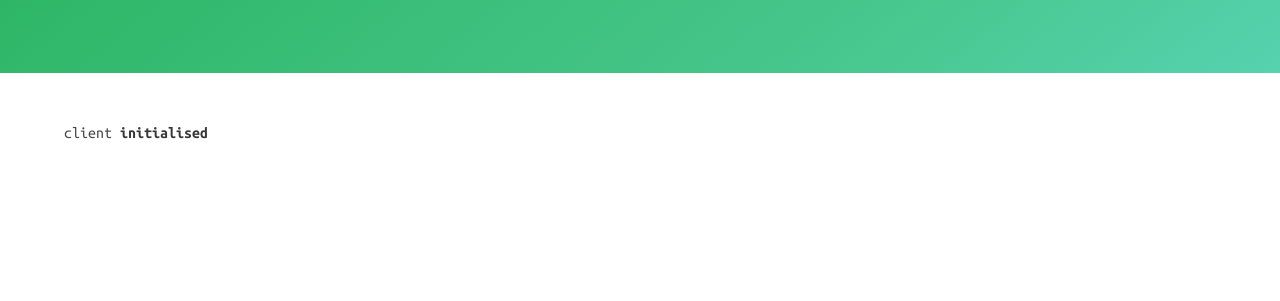
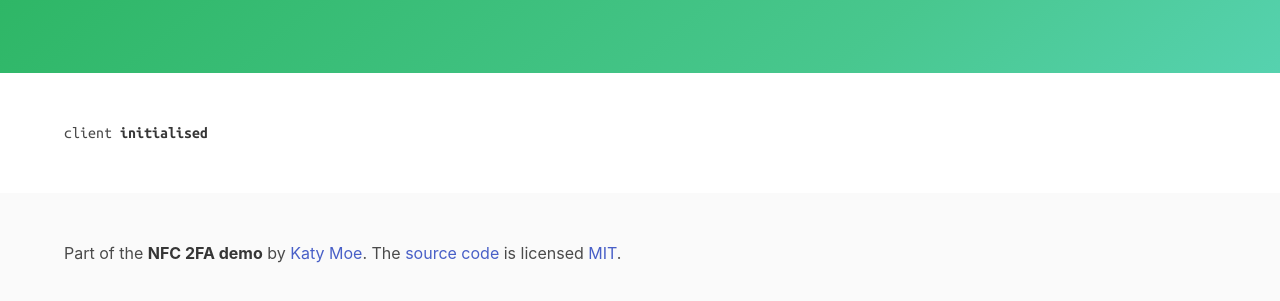
Before and after one commit to kmoe/kmoe-client, a website: page app/success.html in a window 1280 px wide. Shown: the part 155-456 px from the top of the page. Drawn offline with nearby package versions, Linux system fonts and the light colour scheme; no server answers.

Commit message:
add footer

```diff
--- a/app/success.html
+++ b/app/success.html
@@ -28,6 +28,16 @@
             </ul>
         </div>
     </section>
+    <footer class="footer">
+        <div class="container">
+            <div class="content">
+                <p>
+                    Part of the <strong>NFC 2FA demo</strong> by <a href="http://katy.moe">Katy Moe</a>. The <a href="https://github.com/kmoe/kmoe-laptop">source code</a> is licensed
+                    <a href="http://opensource.org/licenses/mit-license.php">MIT</a>.
+                </p>
+            </div>
+        </div>
+    </footer>
     <script src="/socket.io/socket.io.js"></script>
     <script>
         var socket = io();
--- a/index.js
+++ b/index.js
@@ -58,7 +58,6 @@ server.route({
   method: 'POST',
   path: '/login',
   handler: (req, reply) => {
-    log('form data posted');
     log(req.payload);
     if (req.payload && req.payload.password === process.env.PASSWORD_DEMO) {
       reply.file('success.html');
```
Also changed, not shown: app/index.html (+10 -0 lines). Lines whose indentation alone changed are shown as unchanged.
